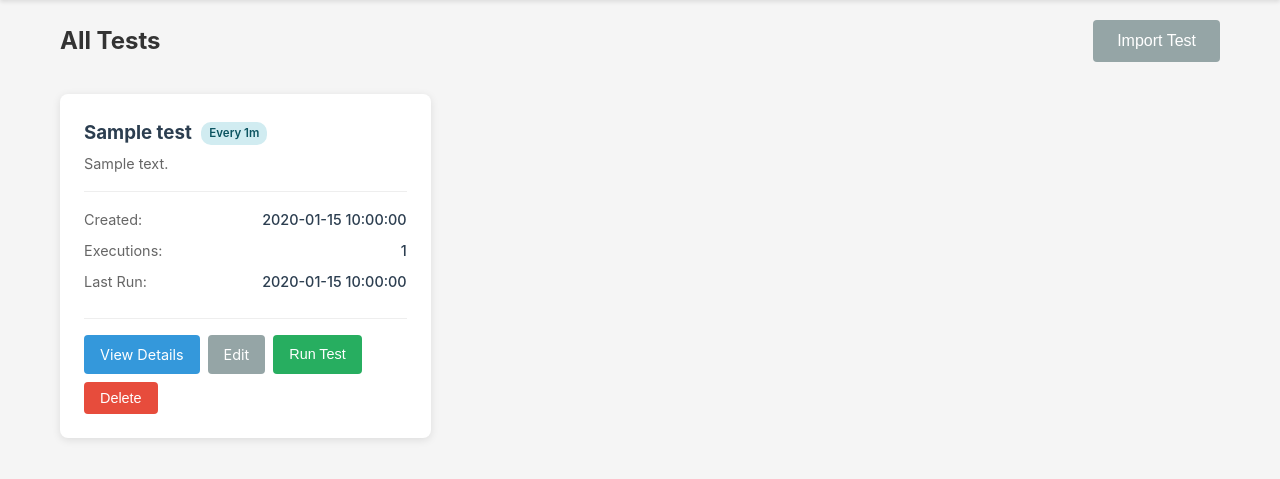
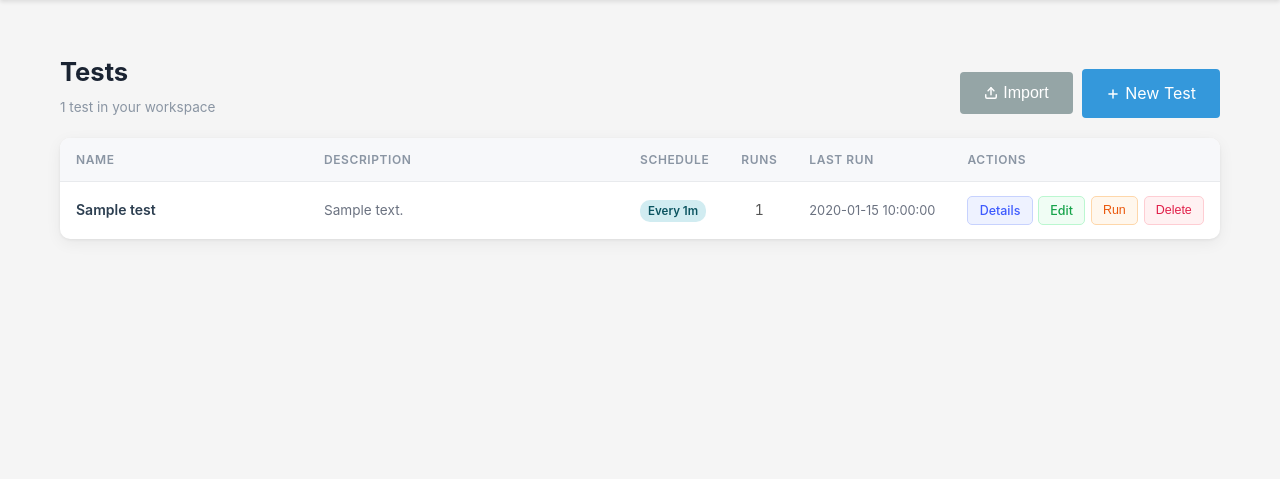
Before and after one commit to silah/caper, a Flask app: page /tests in a window 1280 px wide. Shown: the part 110-589 px from the top of the page. Run offline with Flask 3, Linux system fonts and the light colour scheme; a user stored in the database is signed in; tables that the repository leaves empty hold one stand-in row (values such as "Sample post").

Commit message:
new UI of test overview

```diff
--- a/static/css/style.css
+++ b/static/css/style.css
@@ -991,7 +991,179 @@ summary {
     margin: 0;
 }
 
-/* Tests page header */
+/* Test overview page (view_tests) */
+.tov-header {
+    display: flex;
+    justify-content: space-between;
+    align-items: flex-end;
+    margin: 2rem 0 1.25rem;
+}
+
+.tov-title {
+    font-size: 1.6rem;
+    font-weight: 700;
+    color: #1a2332;
+    margin: 0 0 0.2rem;
+}
+
+.tov-subtitle {
+    font-size: 0.85rem;
+    color: #8a95a3;
+    margin: 0;
+}
+
+.tov-actions {
+    display: flex;
+    gap: 0.6rem;
+    align-items: center;
+}
+
+.tov-table-wrap {
+    background: #fff;
+    border-radius: 10px;
+    box-shadow: 0 1px 3px rgba(0,0,0,0.06), 0 4px 16px rgba(0,0,0,0.06);
+    overflow: hidden;
+}
+
+.tov-table {
+    width: 100%;
+    border-collapse: collapse;
+    font-size: 0.875rem;
+}
+
+.tov-table thead tr {
+    background: #f7f8fa;
+    border-bottom: 1px solid #e8eaed;
+}
+
+.tov-table th {
+    padding: 0.75rem 1rem;
+    text-align: left;
+    font-size: 0.75rem;
+    font-weight: 600;
+    text-transform: uppercase;
+    letter-spacing: 0.05em;
+    color: #8a95a3;
+    white-space: nowrap;
+}
+
+.tov-th-name    { width: 22%; }
+.tov-th-desc    { width: 28%; }
+.tov-th-actions { width: 200px; }
+
+.tov-row {
+    border-bottom: 1px solid #f0f2f5;
+    transition: background 0.12s;
+}
+
+.tov-row:last-child { border-bottom: none; }
+
+.tov-row:hover { background: #f9fafb; }
+
+.tov-row td {
+    padding: 0.85rem 1rem;
+    vertical-align: middle;
+}
+
+.tov-name-link {
+    font-weight: 600;
+    color: #2c3e50;
+    text-decoration: none;
+    transition: color 0.15s;
+}
+
+.tov-name-link:hover { color: #3498db; }
+
+.tov-desc {
+    color: #6b7280;
+    font-size: 0.85rem;
+    max-width: 280px;
+    overflow: hidden;
+    text-overflow: ellipsis;
+    white-space: nowrap;
+}
+
+.tov-count {
+    font-variant-numeric: tabular-nums;
+    color: #555;
+    text-align: center;
+}
+
+.tov-date {
+    font-size: 0.8rem;
+    color: #6b7280;
+    white-space: nowrap;
+}
+
+.tov-none {
+    color: #c5ccd6;
+    font-size: 0.85rem;
+}
+
+.tov-row-actions {
+    display: flex;
+    gap: 0.35rem;
+    align-items: center;
+}
+
+.tov-btn {
+    display: inline-block;
+    padding: 0.3rem 0.7rem;
+    border-radius: 5px;
+    font-size: 0.78rem;
+    font-weight: 500;
+    border: 1px solid transparent;
+    cursor: pointer;
+    text-decoration: none;
+    transition: background 0.15s, border-color 0.15s, color 0.15s;
+    line-height: 1.4;
+    white-space: nowrap;
+}
+
+.tov-btn-view {
+    background: #eef2ff;
+    color: #3d5afe;
+    border-color: #c7d2fe;
+}
+.tov-btn-view:hover { background: #dde6ff; }
+
+.tov-btn-edit {
+    background: #f0fdf4;
+    color: #16a34a;
+    border-color: #bbf7d0;
+}
+.tov-btn-edit:hover { background: #dcfce7; }
+
+.tov-btn-run {
+    background: #fff7ed;
+    color: #ea580c;
+    border-color: #fed7aa;
+}
+.tov-btn-run:hover { background: #ffedd5; }
+.tov-btn-run:disabled { opacity: 0.5; cursor: default; }
+
+.tov-btn-delete {
+    background: #fff1f2;
+    color: #e11d48;
+    border-color: #fecdd3;
+}
+.tov-btn-delete:hover { background: #ffe4e6; }
+
+.tov-empty {
+    text-align: center;
+    padding: 5rem 2rem;
+    color: #aaa;
+}
+
+.tov-empty-icon { margin-bottom: 1rem; }
+
+.tov-empty p {
+    font-size: 1.05rem;
+    color: #9ca3af;
+    margin-bottom: 1.5rem;
+}
+
+/* Tests page header (kept for import status) */
 .tests-page-header {
     display: flex;
     align-items: center;
@@ -1118,7 +1290,7 @@ summary {
 }
 
 .eo-sq {
-    width: 10px;
+    width: 28px;
     height: 28px;
     border-radius: 2px;
     cursor: pointer;
--- a/templates/view_tests.html
+++ b/templates/view_tests.html
@@ -3,7 +3,7 @@
 <head>
     <meta charset="UTF-8">
     <meta name="viewport" content="width=device-width, initial-scale=1.0">
-    <title>All Tests - Caper</title>
+    <title>Tests - Caper</title>
     <link rel="stylesheet" href="{{ url_for('static', filename='css/style.css') }}">
 </head>
 <body>
@@ -21,91 +21,108 @@
     </nav>
 
     <div class="container">
-        <div class="tests-page-header">
-            <h2>All Tests</h2>
+        <div class="tov-header">
+            <div>
+                <h2 class="tov-title">Tests</h2>
+                <p class="tov-subtitle">{{ tests|length }} test{% if tests|length != 1 %}s{% endif %} in your workspace</p>
+            </div>
+            <div class="tov-actions">
                 <button class="btn btn-secondary" onclick="document.getElementById('importFile').click()">
-                Import Test
+                    <svg width="14" height="14" viewBox="0 0 24 24" fill="none" stroke="currentColor" stroke-width="2.5" stroke-linecap="round" stroke-linejoin="round" style="vertical-align:-2px;margin-right:5px"><path d="M21 15v4a2 2 0 0 1-2 2H5a2 2 0 0 1-2-2v-4"/><polyline points="17 8 12 3 7 8"/><line x1="12" y1="3" x2="12" y2="15"/></svg>Import
                 </button>
+                <a href="/create" class="btn btn-primary">
+                    <svg width="14" height="14" viewBox="0 0 24 24" fill="none" stroke="currentColor" stroke-width="2.5" stroke-linecap="round" stroke-linejoin="round" style="vertical-align:-2px;margin-right:5px"><line x1="12" y1="5" x2="12" y2="19"/><line x1="5" y1="12" x2="19" y2="12"/></svg>New Test
+                </a>
                 <input type="file" id="importFile" accept=".json" style="display:none">
+            </div>
         </div>
 
         <div id="importStatus" class="import-status" style="display:none"></div>
 
         {% if tests %}
-        <div class="tests-grid">
+        <div class="tov-table-wrap">
+            <table class="tov-table">
+                <thead>
+                    <tr>
+                        <th class="tov-th-name">Name</th>
+                        <th class="tov-th-desc">Description</th>
+                        <th>Schedule</th>
+                        <th>Runs</th>
+                        <th>Last Run</th>
+                        <th class="tov-th-actions">Actions</th>
+                    </tr>
+                </thead>
+                <tbody>
                     {% for test in tests %}
-            <div class="test-card">
-                <div class="test-card-title">
-                    <h3>{{ test.name }}</h3>
+                    <tr class="tov-row" data-test-id="{{ test.id }}">
+                        <td class="tov-name">
+                            <a href="/test/{{ test.id }}" class="tov-name-link">{{ test.name }}</a>
+                        </td>
+                        <td class="tov-desc">{{ test.description or '—' }}</td>
+                        <td class="tov-schedule">
                             {% if test.schedule_enabled %}
                             <span class="schedule-badge">Every {{ test.schedule_interval }}m</span>
+                            {% else %}
+                            <span class="tov-none">—</span>
                             {% endif %}
-                </div>
-                <p class="test-description">{{ test.description or 'No description' }}</p>
-
-                <div class="test-stats">
-                    <div class="stat">
-                        <span class="stat-label">Created:</span>
-                        <span class="stat-value">{{ test.created_at }}</span>
-                    </div>
-                    <div class="stat">
-                        <span class="stat-label">Executions:</span>
-                        <span class="stat-value">{{ test.execution_count }}</span>
-                    </div>
+                        </td>
+                        <td class="tov-count">{{ test.execution_count }}</td>
+                        <td class="tov-last-run">
                             {% if test.last_executed %}
-                    <div class="stat">
-                        <span class="stat-label">Last Run:</span>
-                        <span class="stat-value">{{ test.last_executed }}</span>
-                    </div>
+                            <span class="tov-date">{{ test.last_executed }}</span>
+                            {% else %}
+                            <span class="tov-none">Never</span>
                             {% endif %}
-                </div>
-
-                <div class="test-actions">
-                    <a href="/test/{{ test.id }}" class="btn btn-primary btn-sm">View Details</a>
-                    <a href="/edit/{{ test.id }}" class="btn btn-secondary btn-sm">Edit</a>
-                    <button class="btn btn-success btn-sm" onclick="executeTest({{ test.id }})">Run Test</button>
-                    <button class="btn btn-danger btn-sm" onclick="deleteTest({{ test.id }})">Delete</button>
-                </div>
-            </div>
+                        </td>
+                        <td class="tov-row-actions">
+                            <a href="/test/{{ test.id }}" class="tov-btn tov-btn-view" title="View">Details</a>
+                            <a href="/edit/{{ test.id }}" class="tov-btn tov-btn-edit" title="Edit">Edit</a>
+                            <button class="tov-btn tov-btn-run" onclick="executeTest({{ test.id }}, this)" title="Run">Run</button>
+                            <button class="tov-btn tov-btn-delete" onclick="deleteTest({{ test.id }})" title="Delete">Delete</button>
+                        </td>
+                    </tr>
                     {% endfor %}
+                </tbody>
+            </table>
         </div>
         {% else %}
-        <div class="empty-state">
-            <p>No tests created yet.</p>
-            <a href="/create" class="btn btn-primary">Create Your First Test</a>
+        <div class="tov-empty">
+            <div class="tov-empty-icon">
+                <svg width="48" height="48" viewBox="0 0 24 24" fill="none" stroke="#ccc" stroke-width="1.5" stroke-linecap="round" stroke-linejoin="round"><rect x="2" y="3" width="20" height="14" rx="2"/><path d="M8 21h8M12 17v4"/></svg>
+            </div>
+            <p>No tests yet</p>
+            <a href="/create" class="btn btn-primary">Create your first test</a>
         </div>
         {% endif %}
     </div>
 
     <script>
-        function executeTest(testId) {
-            if (!confirm('Are you sure you want to run this test?')) return;
-
-            const btn = event.target;
+        function executeTest(testId, btn) {
+            if (!confirm('Run this test now?')) return;
             btn.disabled = true;
-            btn.textContent = 'Starting...';
+            btn.textContent = '…';
 
             fetch(`/api/tests/${testId}/execute`, { method: 'POST' })
             .then(r => r.json())
             .then(data => {
                 if (!data.execution_id) {
                     btn.disabled = false;
-                    btn.textContent = 'Run Test';
-                    alert('Error starting test: ' + (data.error || 'Unknown error'));
+                    btn.textContent = 'Run';
+                    alert('Error: ' + (data.error || 'Unknown error'));
                     return;
                 }
                 pollStatus(data.execution_id, btn, Date.now());
             })
             .catch(err => {
                 btn.disabled = false;
-                btn.textContent = 'Run Test';
-                alert('Error starting test: ' + err);
+                btn.textContent = 'Run';
+                alert('Error: ' + err);
             });
         }
 
         function pollStatus(executionId, btn, startTime) {
             const elapsed = Math.round((Date.now() - startTime) / 1000);
-            btn.textContent = `Running... (${elapsed}s)`;
+            btn.textContent = `${elapsed}s`;
 
             fetch(`/api/executions/${executionId}/status`)
             .then(r => r.json())
@@ -114,18 +131,16 @@
                     setTimeout(() => pollStatus(executionId, btn, startTime), 2000);
                 } else {
                     btn.disabled = false;
-                    btn.textContent = 'Run Test';
+                    btn.textContent = 'Run';
                     if (data.status === 'success') {
-                        alert('Test executed successfully!');
                         window.location.reload();
                     } else {
-                        alert(`Test ${data.status}: ${data.error || 'Unknown error'}`);
+                        alert(`Test ${data.status}: ${data.error || 'Check execution log'}`);
+                        window.location.reload();
                     }
                 }
             })
-            .catch(() => {
-                setTimeout(() => pollStatus(executionId, btn, startTime), 2000);
-            });
+            .catch(() => setTimeout(() => pollStatus(executionId, btn, startTime), 2000));
         }
 
         document.getElementById('importFile').addEventListener('change', function() {
@@ -170,21 +185,11 @@
         });
 
         function deleteTest(testId) {
-            if (!confirm('Are you sure you want to delete this test? This action cannot be undone.')) {
-                return;
-            }
-
-            fetch(`/api/tests/${testId}`, {
-                method: 'DELETE'
-            })
-            .then(response => response.json())
-            .then(data => {
-                alert('Test deleted successfully');
-                window.location.reload();
-            })
-            .catch(error => {
-                alert('Error deleting test: ' + error);
-            });
+            if (!confirm('Delete this test? This cannot be undone.')) return;
+            fetch(`/api/tests/${testId}`, { method: 'DELETE' })
+            .then(r => r.json())
+            .then(() => window.location.reload())
+            .catch(err => alert('Error: ' + err));
         }
     </script>
 </body>
```
Lines whose indentation alone changed are shown as unchanged.
